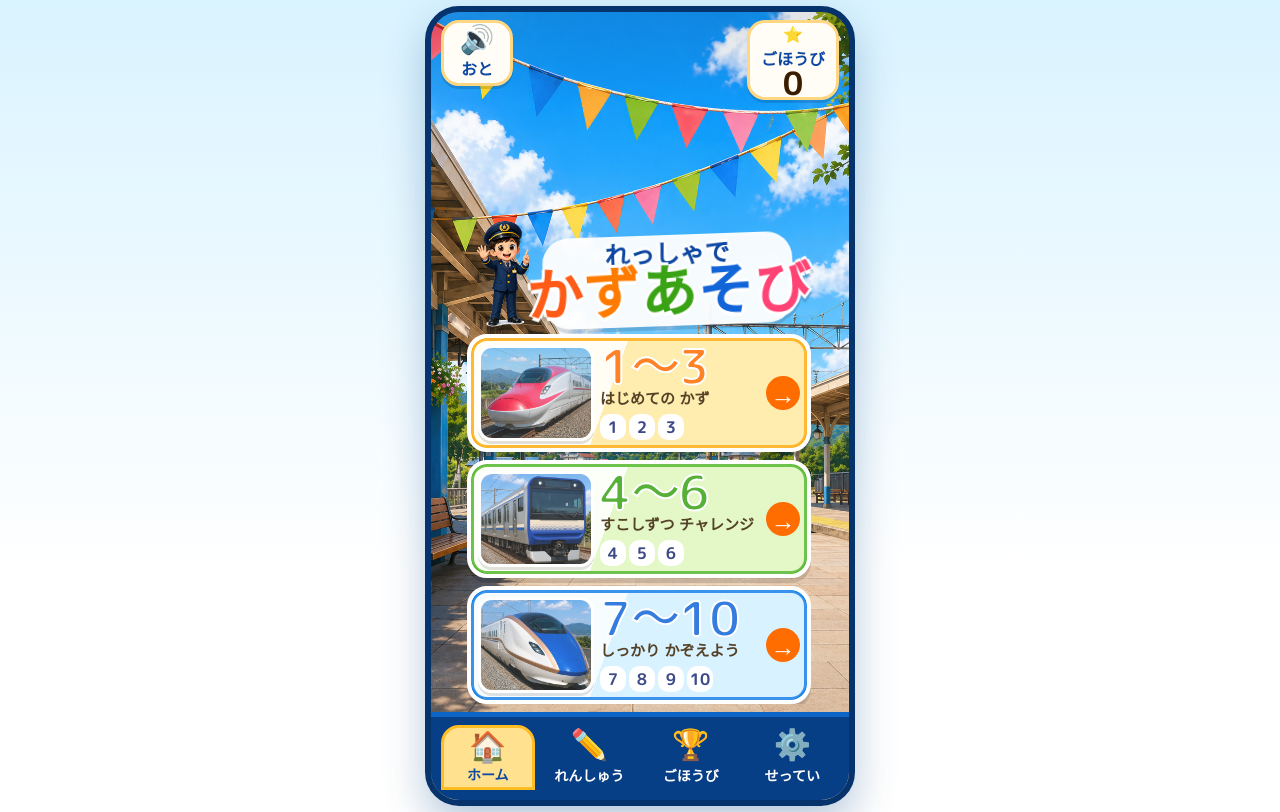
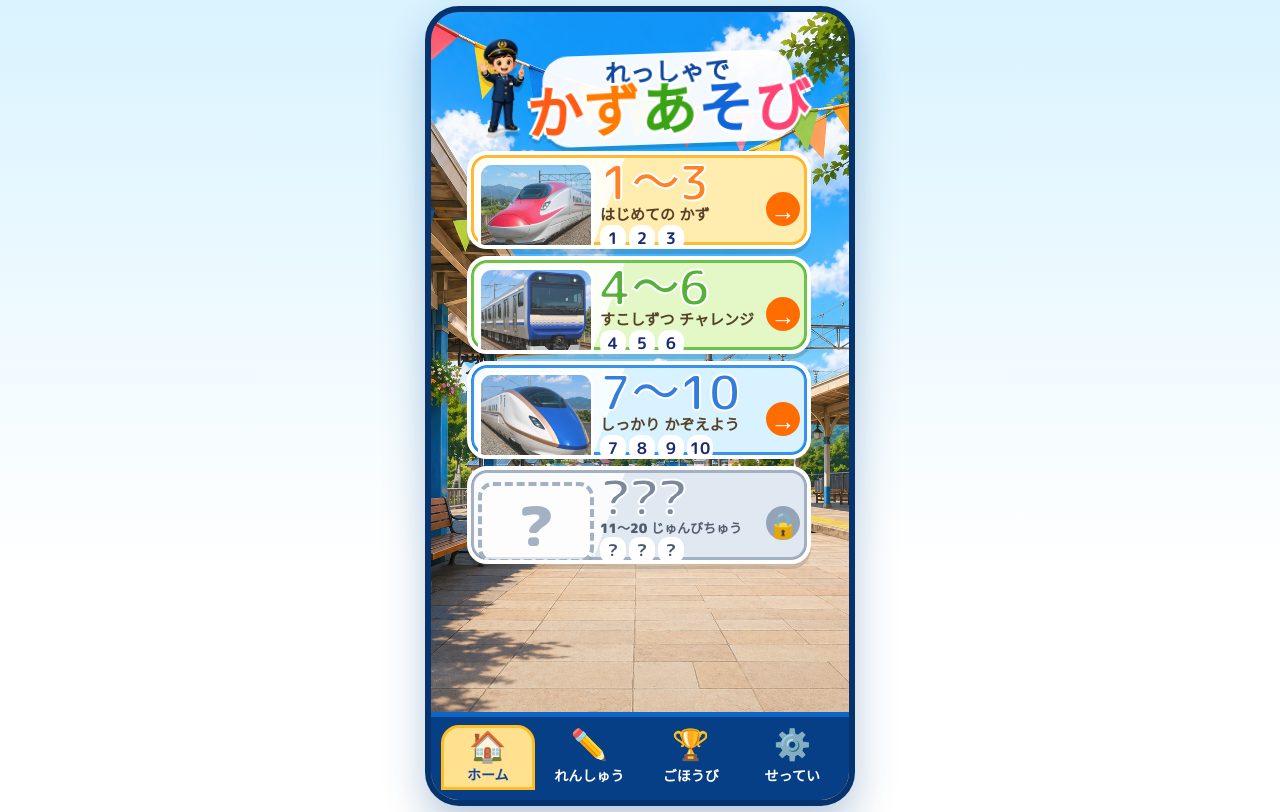
Before and after one commit to tsubasa-narita/train-numbers, a React (Vite) app: page / in a window 1280 px wide. Built offline with nearby package versions, Linux system fonts and the light colour scheme.

Commit message:
Refine home and reward header layout

```diff
--- a/src/main.tsx
+++ b/src/main.tsx
@@ -313,11 +313,11 @@ function App() {
   return (
     <main className="shell">
       <section className={`phone ${quiz ? 'is-quiz' : tab === 'home' ? 'is-home' : ''}`} style={{ '--home-bg': `url(${HOME_BACKGROUND})` } as React.CSSProperties} aria-label="れっしゃで かずあそび">
-        <Header progress={progress} sound={voice} onToggle={() => dispatch({ type: 'toggleVoice' })} onSpeak={() => quiz && speak(quiz.questions[quiz.index]?.prompt ?? 'れっしゃで かずあそび', voice)} />
+        <Header onSpeak={() => quiz && speak(quiz.questions[quiz.index]?.prompt ?? 'れっしゃで かずあそび', voice)} />
         <div className={`screen ${quiz ? 'quiz-screen' : `${tab}-screen`}`}>
           {quiz ? (
             quiz.status === 'done' ? (
-              <ResultScreen quiz={quiz} sound={voice} onReplay={() => startQuiz(quiz.mode)} onHome={() => goTab('home')} />
+              <ResultScreen quiz={quiz} totalStars={progress.totalStars} sound={voice} onReplay={() => startQuiz(quiz.mode)} onHome={() => goTab('home')} />
             ) : (
               <QuizScreen quiz={quiz} onAnswer={answer} onRetry={retry} sound={voice} tilePattern={progress.settings.tilePattern} />
             )
@@ -337,22 +337,13 @@ function App() {
   );
 }
 
-function Header({ progress, sound, onToggle, onSpeak }: { progress: Progress; sound: boolean; onToggle: () => void; onSpeak: () => void }) {
+function Header({ onSpeak }: { onSpeak: () => void }) {
   return (
     <header className="topbar">
-      <button className="sound" onClick={onToggle} aria-label="おとのオンオフ">
-        <span>{sound ? '🔊' : '🔇'}</span>
-        <b>おと</b>
-      </button>
       <button className="logo" onClick={onSpeak} aria-label="よみあげ">
         <small>れっしゃで</small>
         <strong><span>か</span><span>ず</span><span>あ</span><span>そ</span><span>び</span></strong>
       </button>
-      <div className="stars" aria-label={`ごほうび ${progress.totalStars}こ`}>
-        <span>⭐</span>
-        <b>ごほうび</b>
-        <strong>{progress.totalStars}</strong>
-      </div>
     </header>
   );
 }
@@ -370,6 +361,7 @@ function Home({ onStart }: { progress: Progress; onStart: (mode: Mode) => void }
       <LevelCard tone="yellow" title="1〜3" subtitle="はじめての かず" nums={[1, 2, 3]} image="komachi.png" onClick={() => onStart('level1')} />
       <LevelCard tone="green" title="4〜6" subtitle="すこしずつ チャレンジ" nums={[4, 5, 6]} image="yokosuka_e235_1000.png" onClick={() => onStart('level2')} />
       <LevelCard tone="blue" title="7〜10" subtitle="しっかり かぞえよう" nums={[7, 8, 9, 10]} image="kagayaki_e7_w7.png" onClick={() => onStart('level3')} />
+      <FutureLevelCard />
     </div>
   );
 }
@@ -453,20 +445,24 @@ function TrainGroup({ count, tone, tiny = false }: { count: number; tone: string
   );
 }
 
-function ResultScreen({ quiz, sound, onReplay, onHome }: { quiz: QuizState; sound: boolean; onReplay: () => void; onHome: () => void }) {
+function ResultScreen({ quiz, totalStars, sound, onReplay, onHome }: { quiz: QuizState; totalStars: number; sound: boolean; onReplay: () => void; onHome: () => void }) {
   const missed = quiz.missed.filter(Boolean).length;
   const earnedStamp = missed === 0;
+  const cardStars = totalStars === 0 ? 0 : totalStars % REWARD_CARD_SIZE || REWARD_CARD_SIZE;
+  const activeCard = Math.max(1, Math.ceil(Math.max(totalStars, 1) / REWARD_CARD_SIZE));
+  const newStampIndex = earnedStamp ? Math.max(0, cardStars - 1) : -1;
   const line = earnedStamp ? 'ぜんもん せいかい! スタンプ ゲット!' : 'よく できました! つぎは スタンプを めざそう!';
   useEffect(() => speak(line, sound), [line, sound]);
   return (
     <div className="result">
       <ConductorBubble text={line} />
       <h2>ごほうび</h2>
-      <div className={`stamp-result ${earnedStamp ? 'earned' : 'missed'}`} aria-label={earnedStamp ? 'ごほうびカードにスタンプを1こゲット' : '今回はスタンプなし'}>
+      <div className={`stamp-result ${earnedStamp ? 'earned' : 'missed'}`} aria-label={earnedStamp ? `ごほうびカード${activeCard}まいめにスタンプを1こゲット` : '今回はスタンプなし'}>
+        <p className="stamp-card-status">カード {activeCard}まいめ</p>
         <div className="stamp-card-mini" aria-hidden="true">
           {Array.from({ length: REWARD_CARD_SIZE }, (_, i) => (
-            <span key={i} className={earnedStamp && i === 0 ? 'new-stamp' : ''}>
-              {earnedStamp && i === 0 ? (
+            <span key={i} className={`${i < cardStars ? 'filled' : ''} ${i === newStampIndex ? 'new-stamp' : ''}`.trim()}>
+              {i === newStampIndex ? (
                 <>
                   <b>★</b>
                   <em>ポン!</em>
@@ -477,11 +473,25 @@ function ResultScreen({ quiz, sound, onReplay, onHome }: { quiz: QuizState; soun
             </span>
           ))}
         </div>
-        <strong>{earnedStamp ? 'スタンプ 1こ ゲット!' : 'ぜんもんせいかいで スタンプ 1こ!'}</strong>
+        <strong>{earnedStamp ? `${cardStars} / ${REWARD_CARD_SIZE}こ たまったよ!` : 'ぜんもんせいかいで スタンプ 1こ!'}</strong>
       </div>
       <button className="primary" onClick={onReplay}>もういちど あそぶ</button>
       <button className="secondary" onClick={onHome}>ホームに もどる</button>
     </div>
+  );
+}
+
+function FutureLevelCard() {
+  return (
+    <button className="level-card future" disabled aria-label="11から20は じゅんびちゅう">
+      <div className="level-thumb future-thumb" aria-hidden="true">?</div>
+      <span className="level-text">
+        <strong>???</strong>
+        <small>11〜20 じゅんびちゅう</small>
+        <span>{[11, 12, 13].map((n) => <b key={n}>?</b>)}</span>
+      </span>
+      <i>🔒</i>
+    </button>
   );
 }
 
@@ -497,50 +507,19 @@ function Practice({ progress, onStart }: { progress: Progress; onStart: () => vo
   );
 }
 
-function Reward({ progress, sound }: { progress: Progress; sound: boolean }) {
-  const unlocked = new Set(progress.unlockedTrainIds);
-  return (
-    <div className="reward">
-      <h1>ごほうび</h1>
-      <div className="reward-stars">⭐ <strong>{progress.totalStars}</strong>こ</div>
-      <div className="boards">
-        {(['1', '2', '3'] as const).map((level) => (
-          <div className="board" key={level}>
-            <b>Lv{level}</b>
-            <span>{progress.levelStats[level].playCount}かい</span>
-            <span>{'★'.repeat(progress.levelStats[level].maxStars)}{'☆'.repeat(3 - progress.levelStats[level].maxStars)}</span>
-          </div>
-        ))}
-      </div>
-      <h2>でんしゃ ずかん</h2>
-      <div className="collection">
-        {TRAIN_NAMES.map((name, i) => {
-          const id = `train-${i + 1}`;
-          const open = unlocked.has(id);
-          return (
-            <button key={id} className={`train-tile ${open ? '' : 'locked'}`} onClick={() => open && speak(name, sound)} aria-label={open ? name : 'まだ ひみつ'}>
-              <TrainLine count={1} tone={TRAIN_TONES[i % TRAIN_TONES.length]} compact />
-              <small>{open ? name : '🔒'}</small>
-            </button>
-          );
-        })}
-      </div>
-    </div>
-  );
-}
-
 function RewardPanel({ progress, sound }: { progress: Progress; sound: boolean }) {
   const earnedCards = Math.min(REWARD_CARDS.length, Math.floor(progress.totalStars / REWARD_CARD_SIZE));
   const [previewCard, setPreviewCard] = useState<number | null>(null);
   const cardStars = progress.totalStars === 0 ? 0 : progress.totalStars % REWARD_CARD_SIZE || REWARD_CARD_SIZE;
   const remainingStars = REWARD_CARD_SIZE - cardStars;
+  const activeCard = Math.max(1, Math.ceil(Math.max(progress.totalStars, 1) / REWARD_CARD_SIZE));
   const previewCards = REWARD_CARDS.slice(0, earnedCards);
   const modalCard = previewCard === null ? null : REWARD_CARDS[previewCard];
   return (
     <div className="reward">
       <section className="reward-showcase" aria-label="ごほうびカード">
         <div className="reward-card">
-          <div className="reward-card-title"><span>★</span>ごほうびカード<span>★</span></div>
+          <div className="reward-card-title"><span>★</span>カード {activeCard}まいめ<span>★</span></div>
           <div className="reward-card-grid">
             {Array.from({ length: REWARD_CARD_SIZE }, (_, i) => (
               <span key={i} className={i < cardStars ? 'filled' : ''}>★</span>
@@ -552,8 +531,17 @@ function RewardPanel({ progress, sound }: { progress: Progress; sound: boolean }
         </div>
       </section>
       <div className="reward-message">
-        <span>あと <b>{remainingStars}</b>つで</span>
-        <span>ごほうび!</span>
+        {remainingStars === 0 ? (
+          <>
+            <span>カード いっぱい!</span>
+            <span>ごほうび ゲット!</span>
+          </>
+        ) : (
+          <>
+            <span>あと <b>{remainingStars}</b>つで</span>
+            <span>ごほうび!</span>
+          </>
+        )}
       </div>
       <section className="reward-collection" aria-label="あつめた れっしゃ">
         <h2>🎟️ あつめた ごほうびカード</h2>
@@ -580,10 +568,6 @@ function RewardPanel({ progress, sound }: { progress: Progress; sound: boolean }
           </div>
         </div>
       )}
-      <div className="reward-total">
-        <span>⭐</span>
-        <p>ごほうびのスターは <strong>{progress.totalStars}</strong>こ だよ!</p>
-      </div>
     </div>
   );
 }
--- a/src/styles.css
+++ b/src/styles.css
@@ -26,6 +26,10 @@ button { font: inherit; border: 0; cursor: pointer; touch-action: manipulation;
     var(--home-bg) center / cover no-repeat;
 }
 .screen { height: calc(100% - 180px); overflow-y: auto; padding: 6px 12px 8px; scrollbar-width: none; }
+.phone.is-home .screen {
+  height: calc(100% - 88px);
+  padding-top: 4px;
+}
 .home-screen,
 .quiz-screen { overflow: hidden; }
 .phone.is-quiz .screen {
@@ -34,16 +38,13 @@ button { font: inherit; border: 0; cursor: pointer; touch-action: manipulation;
 }
 .phone.is-quiz .tabs { display: none; }
 .screen::-webkit-scrollbar { display: none; }
-.topbar { height: 92px; display: grid; grid-template-columns: 72px 1fr 92px; align-items: start; gap: 8px; padding: 8px 10px; }
-.phone.is-home .topbar { background: linear-gradient(#00000018, transparent); }
+.topbar { height: 92px; display: grid; grid-template-columns: 1fr; align-items: start; gap: 8px; padding: 8px 10px; }
+.phone.is-home .topbar {
+  height: 0;
+  padding: 0;
+  background: none;
+}
 .phone.is-home .topbar .logo { visibility: hidden; }
-.sound, .stars {
-  min-height: 66px; background: #fffdf6; border: 3px solid #ffd783; border-radius: 18px;
-  color: #0d47a1; display: grid; place-items: center; box-shadow: 0 3px 0 #0002;
-}
-.sound span { font-size: 28px; line-height: 1; }
-.sound b, .stars b { font-size: 16px; }
-.stars strong { color: #3a1d00; font-size: 32px; line-height: .8; }
 .logo { color: #0d47a1; background: transparent; text-shadow: 0 3px #fff, 2px 0 #fff, -2px 0 #fff; }
 .logo small { display: block; font-size: 20px; font-weight: 900; transform: rotate(-4deg); }
 .logo strong { display: flex; justify-content: center; gap: 2px; font-size: 38px; line-height: .9; font-weight: 900; }
@@ -59,17 +60,17 @@ button { font: inherit; border: 0; cursor: pointer; touch-action: manipulation;
   min-width: 0;
   height: 100%;
   display: grid;
-  grid-template-rows: minmax(88px, 1fr) repeat(3, minmax(106px, 118px));
-  gap: 8px;
+  grid-template-rows: 128px repeat(4, minmax(78px, 98px));
+  gap: 7px;
   padding: 0 14px;
   overflow: hidden;
 }
 .home-hero {
-  min-height: 88px;
+  min-height: 0;
   position: relative;
   display: grid;
   align-items: end;
-  padding: 0 10px 0 82px;
+  padding: 12px 10px 0 82px;
 }
 .home-logo {
   width: min(100%, 250px);
@@ -92,10 +93,10 @@ button { font: inherit; border: 0; cursor: pointer; touch-action: manipulation;
 .home-logo span:nth-child(5) { color: #ff4374; }
 .home-conductor {
   position: absolute;
-  left: 2px;
-  bottom: -8px;
-  width: 86px;
-  height: 116px;
+  left: 4px;
+  bottom: 4px;
+  width: 78px;
+  height: 104px;
   object-fit: contain;
   object-position: bottom center;
   filter: drop-shadow(0 5px 0 #0002);
@@ -136,6 +137,24 @@ button { font: inherit; border: 0; cursor: pointer; touch-action: manipulation;
 .home .level-card.yellow { background: linear-gradient(110deg, #fffdf2 0 42%, #ffe9a1 42% 100%) !important; }
 .home .level-card.green { background: linear-gradient(110deg, #fbfff6 0 42%, #dff5bd 42% 100%) !important; }
 .home .level-card.blue { background: linear-gradient(110deg, #f6fcff 0 42%, #d2efff 42% 100%) !important; }
+.level-card.future {
+  background: linear-gradient(110deg, #f8fafc 0 42%, #dbe4ef 42% 100%);
+  box-shadow: inset 0 0 0 3px #94a3b8, 0 5px 0 #0002;
+  color: #475569;
+  cursor: default;
+}
+.level-card.future .level-text strong {
+  color: #64748b;
+}
+.level-card.future .level-text small {
+  color: #334155;
+  font-size: 13px;
+  white-space: nowrap;
+}
+.level-card.future i {
+  background: #94a3b8;
+  font-size: 22px;
+}
 .home .level-card::before {
   content: "";
   position: absolute;
@@ -154,6 +173,21 @@ button { font: inherit; border: 0; cursor: pointer; touch-action: manipulation;
   border: 3px solid #fff;
   box-shadow: 0 3px 0 #0002;
 }
+.future-thumb {
+  align-self: center;
+  height: calc(100% - 10px);
+  min-height: 0;
+  max-height: none;
+  aspect-ratio: auto;
+  border: 4px dashed #94a3b8;
+  border-radius: 15px;
+  background: #ffffffaa;
+  color: #94a3b8;
+  display: grid;
+  place-items: center;
+  font-size: 54px;
+  font-weight: 900;
+}
 .level-text {
   min-width: 0;
 }
@@ -166,6 +200,11 @@ button { font: inherit; border: 0; cursor: pointer; touch-action: manipulation;
 .home .level-text b {
   width: 26px;
   height: 26px;
+}
+.home .level-text > span {
+  display: flex;
+  align-items: center;
+  transform: translateY(-5px);
 }
 .home .level-card i {
   width: 34px;
@@ -388,6 +427,17 @@ button { font: inherit; border: 0; cursor: pointer; touch-action: manipulation;
   bottom: 46px;
   animation-delay: .18s;
 }
+.stamp-card-status {
+  margin: 0;
+  padding: 3px 16px 5px;
+  border-radius: 999px;
+  background: #1d5fc0;
+  color: #fff;
+  font-size: 18px;
+  font-weight: 900;
+  line-height: 1.1;
+  box-shadow: 0 3px 0 #0a4ca466;
+}
 .stamp-card-mini {
   width: min(100%, 310px);
   display: grid;
@@ -409,6 +459,13 @@ button { font: inherit; border: 0; cursor: pointer; touch-action: manipulation;
   font-size: 24px;
   line-height: 1;
   position: relative;
+}
+.stamp-card-mini .filled {
+  border-style: solid;
+  border-color: #1d5fc0;
+  color: #ffc91d;
+  background: #fffef8;
+  text-shadow: 0 2px #f28b00;
 }
 .stamp-card-mini .new-stamp {
   border-style: solid;
@@ -481,7 +538,7 @@ button { font: inherit; border: 0; cursor: pointer; touch-action: manipulation;
 .reward {
   height: 100%;
   display: grid;
-  grid-template-rows: 198px 82px 128px 40px;
+  grid-template-rows: 198px 82px minmax(0, 1fr);
   gap: 8px;
   padding: 0 6px 4px;
   color: #07336d;
@@ -838,7 +895,7 @@ button { font: inherit; border: 0; cursor: pointer; touch-action: manipulation;
   100% { opacity: 0; transform: scale(.7) rotate(18deg); }
 }
 @media (max-width: 360px) {
-  .topbar { grid-template-columns: 66px 1fr 82px; }
+  .topbar { grid-template-columns: 1fr; }
   .logo strong { font-size: 34px; }
   .choice { font-size: 52px; }
   .screen { padding-left: 8px; padding-right: 8px; }
```
